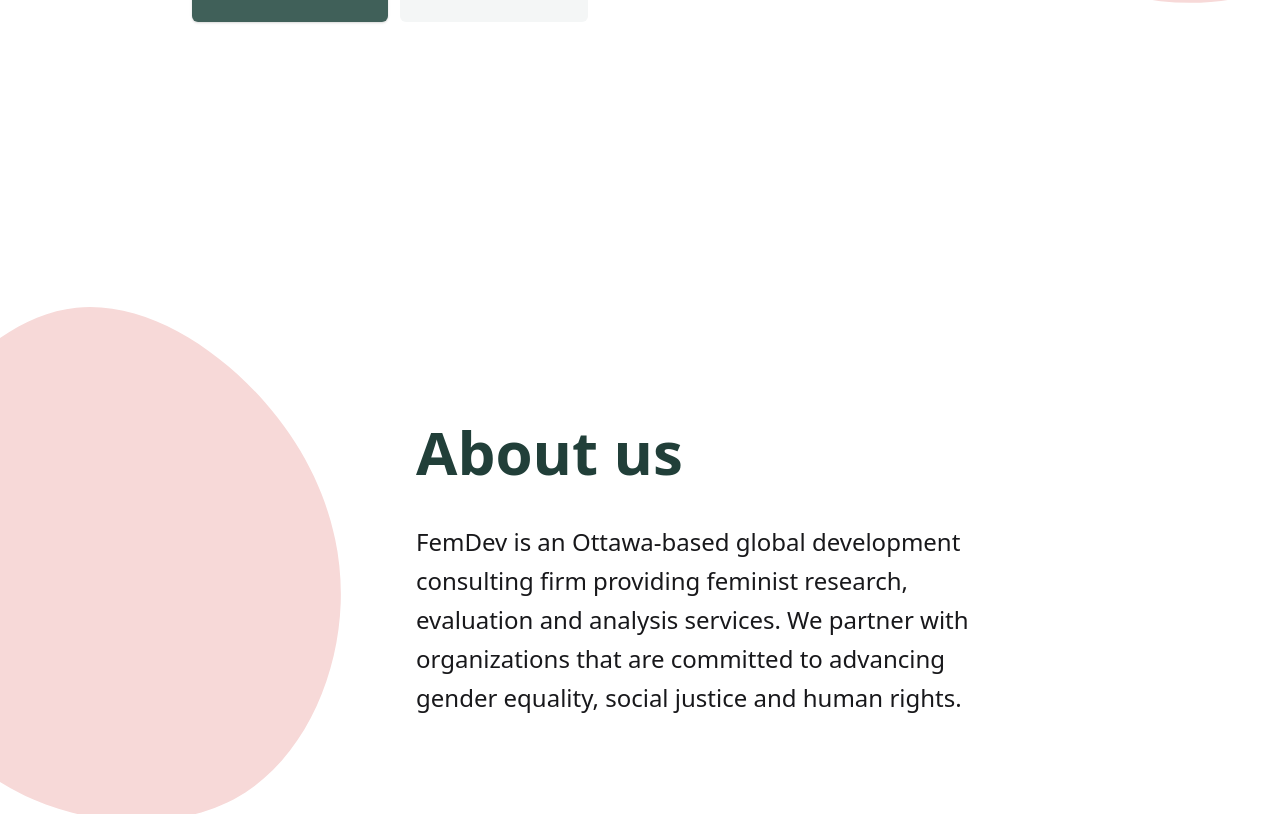
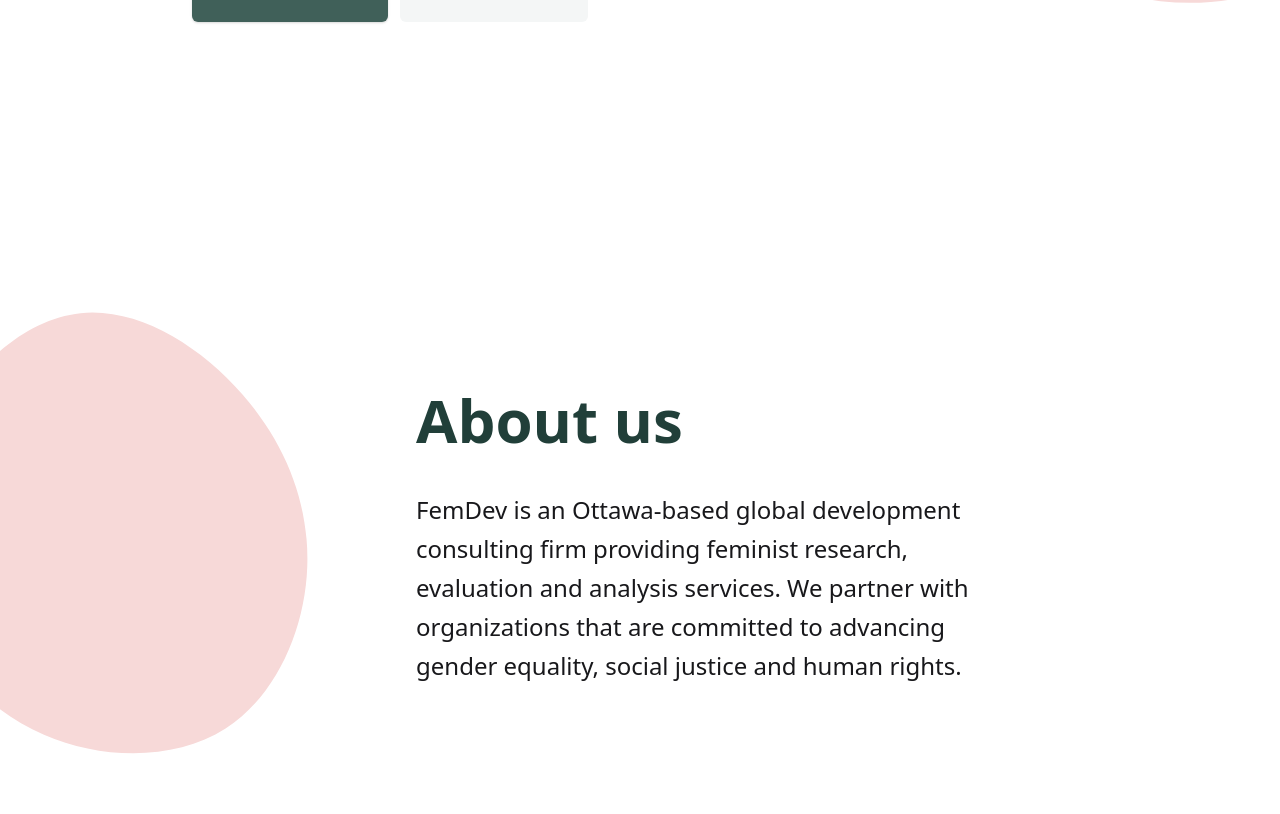
Before and after one commit to FemDev-Consulting/femdevconsulting.ca, a Vue app: page / in a window 1280 px wide. Shown: the part 732-1546 px from the top of the page. Built offline with nearby package versions, Linux system fonts and the light colour scheme.

Commit message:
Adjust styling

```diff
--- a/src/components/HomeAbout.vue
+++ b/src/components/HomeAbout.vue
@@ -1,11 +1,12 @@
 <template>
   <div class="relative overflow-hidden z-20">
     <div class="container flex justify-center">
-      <div class="w-full lg:w-1/2 py-40 md:py-52 lg:py-60 lg:ml-10 xl:ml-40">
+      <div class="w-full lg:w-1/2 py-40 md:py-52 lg:py-52 lg:ml-10 xl:ml-40">
         <div class="sm:text-center lg:text-left">
-          <h1 class="tracking-normal font-bold text-brand-green-800 text-4xl sm:text-5xl md:text-6xl xl:text-6xl">
+
+          <h2 class="tracking-normal font-bold text-brand-green-800 text-4xl sm:text-5xl md:text-6xl xl:text-6xl">
             About us
-          </h1>
+          </h2>
           <p class="mt-10 text-2xl text-gray-900 leading-relaxed font-light max-w-prose">
             FemDev is an Ottawa-based global development consulting firm providing feminist research, evaluation and analysis services. We partner with organizations that are committed to advancing gender equality, social justice and human rights.
           </p>
@@ -15,7 +16,7 @@
     </div>
     <div class="hidden absolute bottom-0 top-0 left-0 lg:flex items-center w-1/2" style="z-index: -1;">
       <svg
-        class="transform rotate-45 scale-105 xl:scale-105 -translate-x-1/3 2xl:-translate-x-1/2 w-full fill-current text-brand-pink-600"
+        class="transform rotate-45 scale-105 xl:scale-90 -translate-x-1/3 2xl:-translate-x-1/2 w-full fill-current text-brand-pink-600"
         viewBox="0 0 200 200"
         xmlns="http://www.w3.org/2000/svg">
         <path d="M56.3,-42.2C71.2,-26.2,80.4,-2.9,76,17.6C71.5,38,53.4,55.6,32.9,63.7C12.5,71.8,-10.4,70.4,-28.8,61C-47.3,51.7,-61.4,34.5,-68.1,13.2C-74.8,-8,-74.2,-33.3,-61.6,-48.8C-49,-64.3,-24.5,-70.1,-1.9,-68.6C20.7,-67.1,41.3,-58.3,56.3,-42.2Z" transform="translate(100 100)" />
```
Also changed, not shown: src/components/HomeHero.vue (+6 -1 lines).
